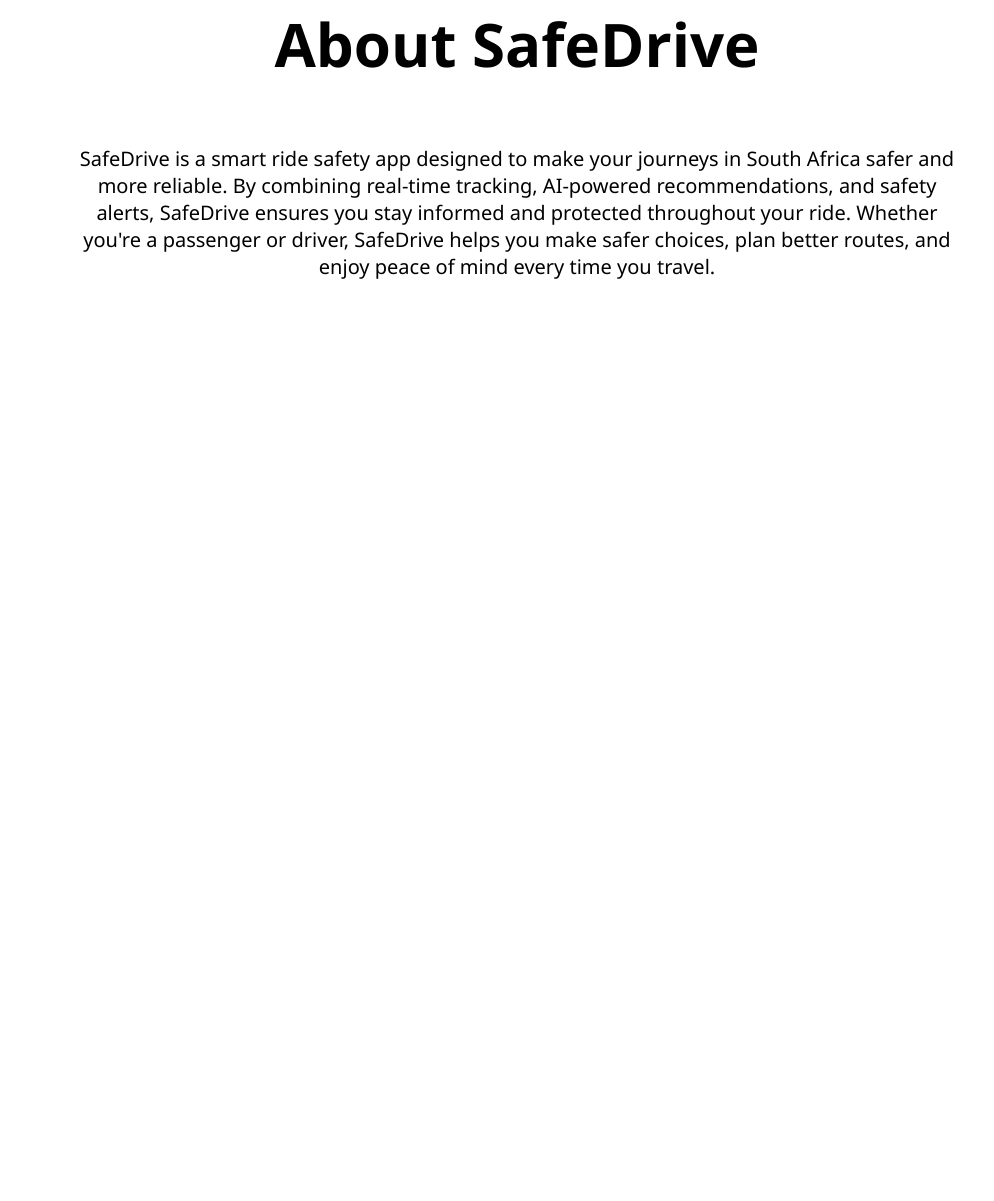
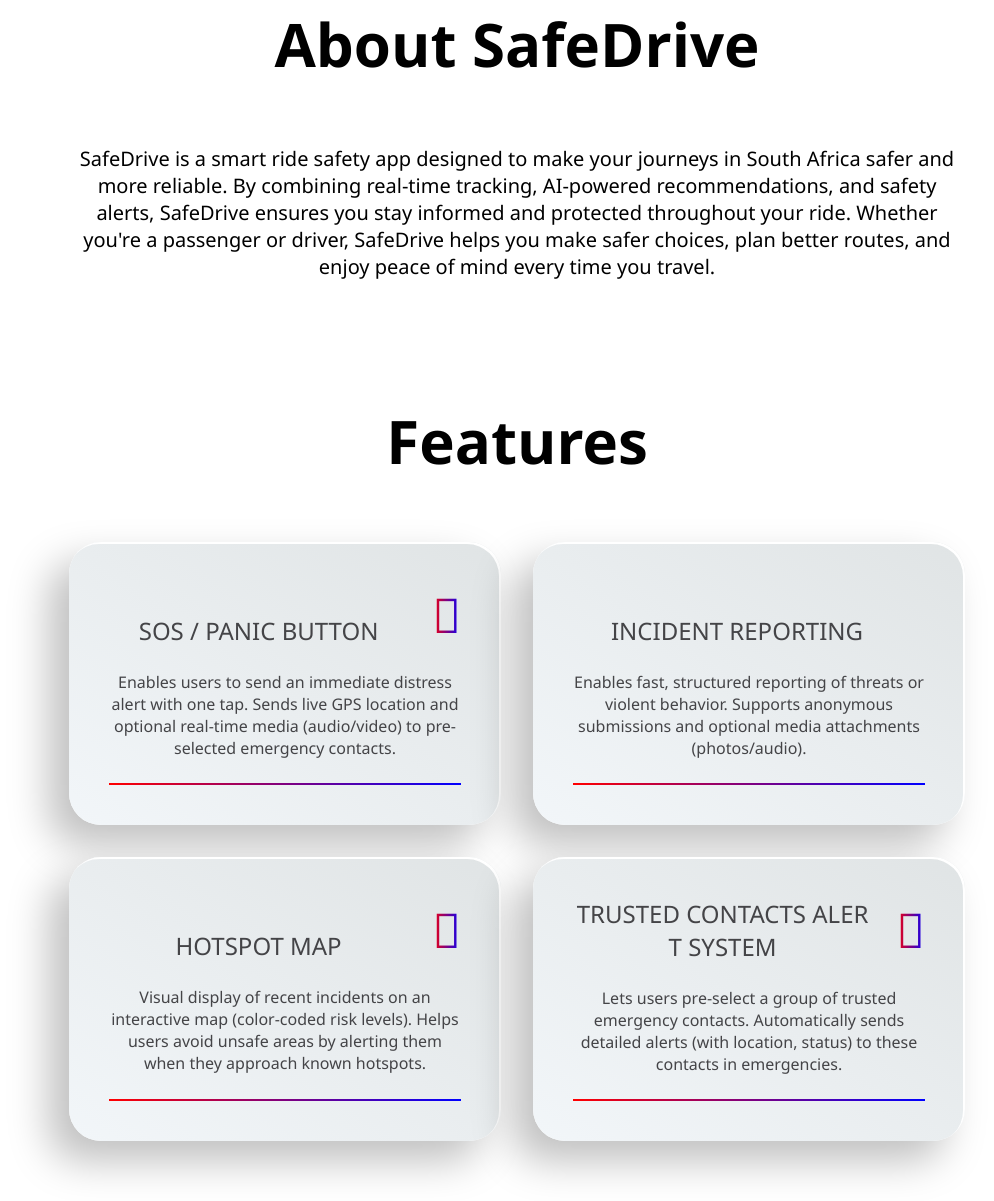
Before and after one commit to thatonkosi26/Safe-Drive, a plain HTML site: page public/index.html in a window 1280 px wide. Shown: the part 857-2058 px from the top of the page, without its empty margins (123-1117 px from the left). Before the commit the page ends 1197 px from the top, so only its background shows below. Drawn offline with Linux system fonts and the light colour scheme.

Commit message:
Final Landing Page Design

```diff
--- a/public/css/index.css
+++ b/public/css/index.css
@@ -1,3 +1,5 @@
+@import url('https://pro.fontawesome.com/releases/v6.0.0-beta1/css/all.css');
+
 * {
     margin: 0;
     padding: 0;
@@ -19,7 +21,7 @@ nav {
     align-items: center;
     background: white;
     font-size: 20px;
-    padding: 15px;
+    padding: 10px;
     margin: 10px;
     border-radius: 40px;
     position: fixed;
@@ -265,3 +267,69 @@ nav > div {
     font-size: 20px;
     margin-top: 60px;
   }
+
+  /* --- FEATURES SECTION --- */
+  #features-section {
+    align-items: center;
+    text-align: center;
+    padding: 60px 15%;
+  }
+
+  #features-section h1 {
+    font-size: 60px;
+  }
+
+  .grid-container {
+    width: min(75rem, 100%);
+    margin-inline: auto;
+    display: grid;
+    grid-template-columns: repeat(auto-fit, minmax(min(20rem, 100%), 1fr));
+    gap: 2rem;
+    margin-top: 60px;
+  }
+  .card {
+    --grad: red, blue;
+    padding: 2.5rem;
+    background-image: linear-gradient(to bottom left, #e0e4e5, #f2f6f9);
+    border-radius: 2rem;
+    gap: 1.5rem;
+    display: grid;
+    grid-template: 'title icon' 'content content' 'bar bar' / 1fr auto;
+    font-family: system-ui, sans-serif;
+    color: #444447;
+    box-shadow:
+      inset -2px 2px hsl(0 0 100% / 1),
+      -20px 20px 40px hsl(0 0 0 / .25) ;
+
+    .title {
+      font-size: 1.5rem;
+      grid-area: title;
+      align-self: end;
+      text-transform: uppercase;
+      font-weight: 500;
+      word-break: break-all;
+
+    }
+    .icon {
+      grid-area: icon;
+      font-size: 3rem;
+
+      > i {
+        color: transparent;
+        background: linear-gradient(to right, var(--grad));
+        background-clip: text;
+      }
+    }
+    .content {
+      grid-area: content;
+      & > *:first-child { margin-top: 0rem}
+      & > *:last-child { margin-bottom: 0rem}
+    }
+    &::after {
+      content: "";
+      grid-area: bar;
+      height: 2px;
+      background-image: linear-gradient(90deg, var(--grad));
+  /*     margin-inline: -1.5rem; */
+    }
+  }
--- a/public/index.html
+++ b/public/index.html
@@ -16,11 +16,11 @@
   <div id="navbar-contents">
     <a href="#">Home</a>
     <a href="#about-section">About</a>
-    <a href="#">Features</a>
+    <a href="#features-section">Features</a>
   </div>
 
   <div id="buttons">
-    <button id="loginBtn"><span>Log In</span></button>
+    <button id="loginBtn"><span>Login</span></button>
     <button id="signUpBtn"><span>Sign Up</span></button>
   </div>
 </nav>
@@ -53,5 +53,50 @@
     <h1>About SafeDrive</h1>
     <p>SafeDrive is a smart ride safety app designed to make your journeys in South Africa safer and more reliable. By combining real-time tracking, AI-powered recommendations, and safety alerts, SafeDrive ensures you stay informed and protected throughout your ride. Whether you're a passenger or driver, SafeDrive helps you make safer choices, plan better routes, and enjoy peace of mind every time you travel.</p>
   </section>
+
+  <section id="features-section">
+    <h1>Features</h1>
+    <div class="grid-container">
+      <div class="card">
+        <div class="title">SOS / Panic Button</div>
+        <div class="icon"><i class="fa-thin fa-circle-exclamation"></i></div>
+        <div class="content">
+          <p>Enables users to send an immediate distress alert with one tap.
+
+            Sends live GPS location and optional real-time media (audio/video) to pre-selected emergency contacts.</p>
+        </div>
+      </div>
+
+      <div class="card">
+        <div class="title">Incident Reporting</div>
+        <div class="icon"><i class="fa-thin fa-shield-check"></i></div>
+        <div class="content">
+          <p>Enables fast, structured reporting of threats or violent behavior.
+
+            Supports anonymous submissions and optional media attachments (photos/audio).</p>
+        </div>
+      </div>
+
+      <div class="card">
+        <div class="title">Hotspot Map</div>
+        <div class="icon"><i class="fa-thin fa-location-dot"></i></div>
+        <div class="content">
+          <p>Visual display of recent incidents on an interactive map (color-coded risk levels).
+
+            Helps users avoid unsafe areas by alerting them when they approach known hotspots.</p>
+        </div>
+      </div>
+
+      <div class="card">
+        <div class="title">Trusted Contacts Alert System</div>
+        <div class="icon"><i class="fa-thin fa-address-book"></i></div>
+        <div class="content">
+          <p>Lets users pre-select a group of trusted emergency contacts.
+
+            Automatically sends detailed alerts (with location, status) to these contacts in emergencies.</p>
+        </div>
+      </div>
+    </div>
+  </section>
 </body>
 </html>
```
